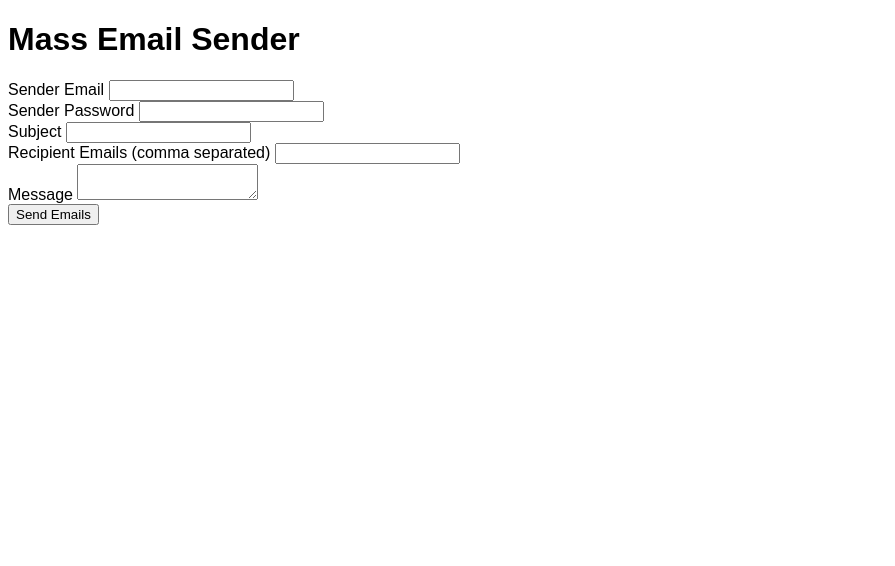
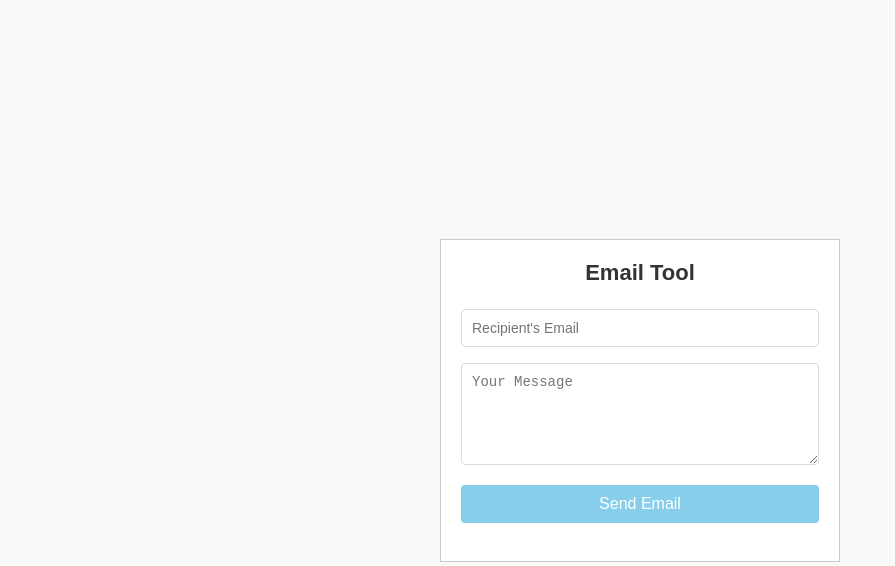
Before and after one commit to tanishqdhuper/NS-HACKS-EMAIL-TOOL, a plain HTML site: page index.html in a window 1280 px wide. Shown: the whole page, without its empty margins (0-895 px from the left). Drawn offline with Linux system fonts and the light colour scheme.

Commit message:
used css and stmp js

```diff
--- a/index.html
+++ b/index.html
@@ -3,65 +3,107 @@
 <head>
   <meta charset="UTF-8">
   <meta name="viewport" content="width=device-width, initial-scale=1.0">
-    <title>Mass Email Sender</title>
+  <title>Email Tool</title>
+  <script src="https://smtpjs.com/v3/smtp.js"></script>
   <style>
+    * {
+      margin: 0;
+      padding: 0;
+      box-sizing: border-box;
+    }
 
-        body { font-family: Arial, sans-serif; }
-        .alert { padding: 10px; margin: 10px 0; }
-        .alert.success { background-color: #4CAF50; color: white; }
-        .alert.danger { background-color: #f44336; color: white; }
+    body {
+      font-family: Arial, sans-serif;
+      background-color: #f9f9f9;
+      display: flex;
+      justify-content: center;
+      align-items: center;
+      height: 100vh;
+    }
+
+    .container {
+      width: 100%;
+      max-width: 400px;
+      background-color: white;
+      padding: 20px;
+      border: 1px solid #ccc;
+    }
+
+    h1 {
+      text-align: center;
+      font-size: 22px;
+      color: #333;
+      margin-bottom: 15px;
+    }
+
+    input, textarea, button {
+      width: 100%;
+      padding: 10px;
+      margin: 8px 0;
+      border: 1px solid #ddd;
+      border-radius: 4px;
+      font-size: 14px;
+    }
+
+    input:focus, textarea:focus {
+      border-color: #4CAF50;
+      outline: none;
+    }
+
+    button {
+      background-color: #87CEEB;
+      color: white;
+      border: none;
+      cursor: pointer;
+      font-size: 16px;
+    }
+
+    button:hover {
+      background-color: #7EC8D2;
+    }
+
+    .message {
+      text-align: center;
+      font-size: 14px;
+      color: #666;
+      margin-top: 10px;
+    }
   </style>
 </head>
 <body>
-    <h1>Mass Email Sender</h1>
-    <div id="messages"></div>
-
-    <form id="email-form">
-        <div>
-            <label for="sender_email">Sender Email</label>
-            <input type="email" id="sender_email" name="sender_email" required>
+  <div class="container">
+    <h1>Email Tool</h1>
+    <form id="emailForm" onsubmit="sendEmail(event)">
+      <input type="email" id="email" placeholder="Recipient's Email" required>
+      <textarea id="message" rows="5" placeholder="Your Message" required></textarea>
+      <button type="submit">Send Email</button>
+    </form>
+    <p id="statusMessage" class="message"></p>
   </div>
-        <div>
-            <label for="sender_password">Sender Password</label>
-            <input type="password" id="sender_password" name="sender_password" required>
-        </div>
-        <div>
-            <label for="subject">Subject</label>
-            <input type="text" id="subject" name="subject" required>
-        </div>
-        <div>
-            <label for="recipient_emails">Recipient Emails (comma separated)</label>
-            <input type="text" id="recipient_emails" name="recipient_emails" required>
-        </div>
-        <div>
-            <label for="message">Message</label>
-            <textarea id="message" name="message" required></textarea>
-        </div>
-        <div>
-            <button type="submit">Send Emails</button>
-        </div>
-    </form>
 
   <script>
-        document.getElementById('email-form').addEventListener('submit', async function(event) {
+    function sendEmail(event) {
       event.preventDefault();
 
-            const senderEmail = document.getElementById('sender_email').value;
-            const senderPassword = document.getElementById('sender_password').value;
-            const subject = document.getElementById('subject').value;
-            const recipientEmails = document.getElementById('recipient_emails').value.split(',');
-            const message = document.getElementById('message').value;
+      const email = document.getElementById("email").value;
+      const message = document.getElementById("message").value;
+      const statusMessage = document.getElementById("statusMessage");
 
 
-            document.getElementById('messages').innerHTML = "<div class='alert'>Sending emails...</div>";
-
-            try {
-                document.getElementById('messages').innerHTML = "<div class='alert success'>Emails sent successfully!</div>";
-
-            } catch (error) {
-                document.getElementById('messages').innerHTML = "<div class='alert danger'>Error: " + error.message + "</div>";
+      Email.send({
+        SecureToken: "d4aa744f-4094-46ee-a412-b006619f0873",
+        To: email,
+        From: "tanishqdhuper@gmail.com",
+        Subject: "Message from NS Hacks Email Tool",
+        Body: message,
+      }).then(response => {
+        statusMessage.style.color = "green";
+        statusMessage.textContent = "Email sent successfully!";
+      }).catch(error => {
+        statusMessage.style.color = "red";
+        statusMessage.textContent = "Failed to send email: " + error;
+      });
     }
-        });
   </script>
 </body>
 </html>
```
Lines whose indentation alone changed are shown as unchanged.
